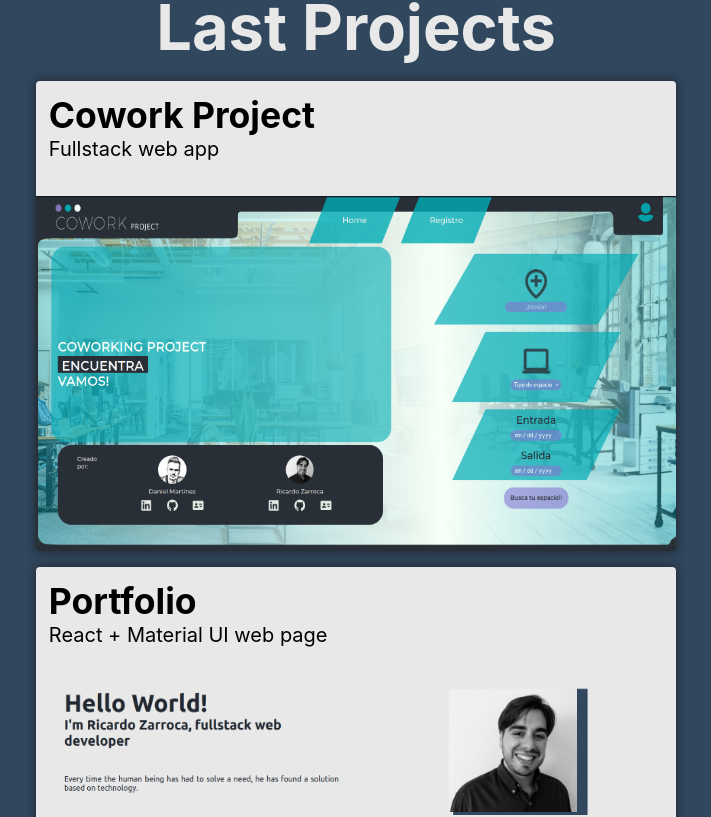
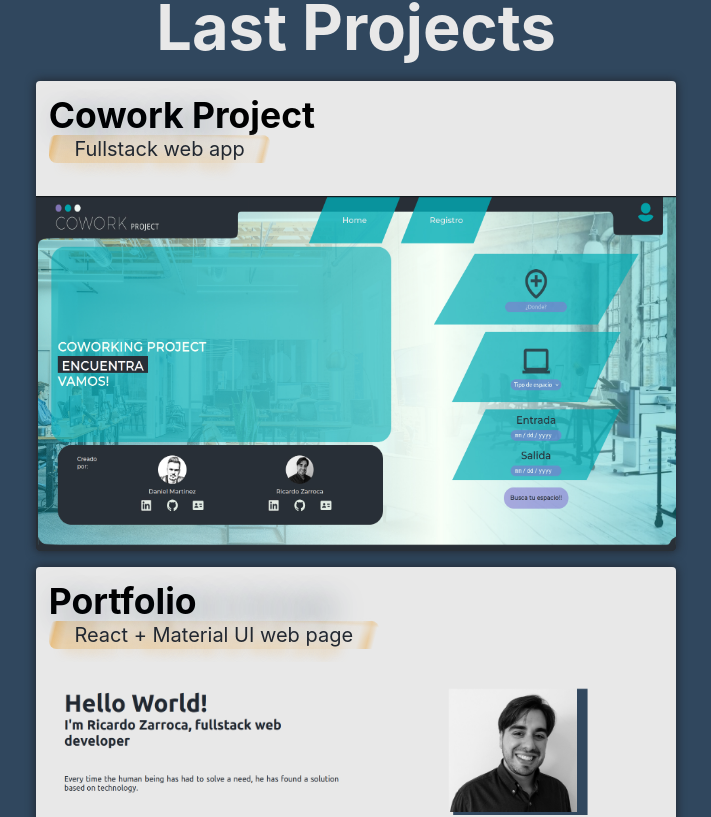
Before and after one commit to rzarroca/portfolio, a React (Create React App) app: page / in a window 1280 px wide. Shown: the part 1757-2574 px from the top of the page, without its empty margins (284-995 px from the left). Built offline with nearby package versions, Linux system fonts and the light colour scheme.

Commit message:
Component CardComponent: Added Marker styles

```diff
--- a/src/components/CardProject/CardProject.js
+++ b/src/components/CardProject/CardProject.js
@@ -1,6 +1,7 @@
 import './cardProject.css'
 import { useState } from 'react'
 import { ImageWithFallback } from 'components/ImageWithFallback/ImageWithFallback'
+import { Marker } from 'components/Marker/Marker'
 
 export function CardProject ({
   title = 'Project name',
@@ -24,7 +25,7 @@ export function CardProject ({
     >
       <header className='cardProject-header'>
         <h2 className='cardProject-title'>{title}</h2>
-        <p className='cardProject-description'>{description}</p>
+        <p className='cardProject-description'><Marker className='highligthText-clearBackground'>{description}</Marker></p>
       </header>
       <figure className='cardProject-content'>
         <ImageWithFallback image={image} alt={alt} className='cardProject-image' />
--- a/src/pages/Landing/landing.css
+++ b/src/pages/Landing/landing.css
@@ -39,7 +39,7 @@
     align-self: center;
 
     grid-area: img;
-    box-shadow: 20px 0px 0px 8px var(--color-dark)
+    box-shadow: 20px 1px 10px 0px var(--color-highlight)
 }
 
 @media (min-width: 760px) {
```
